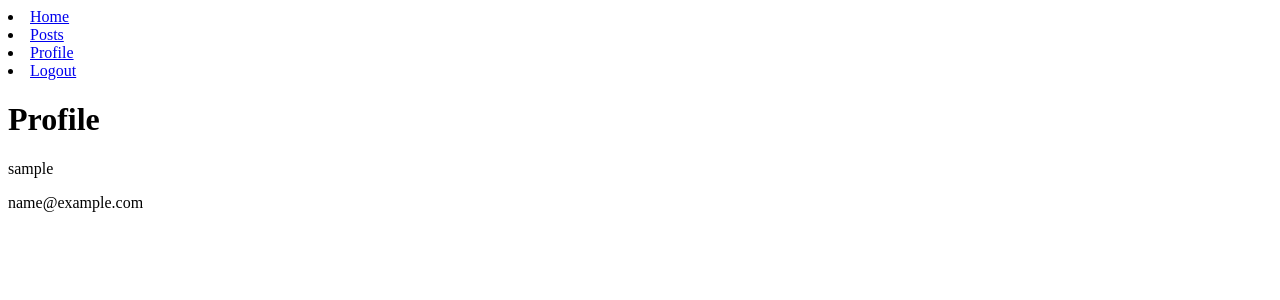
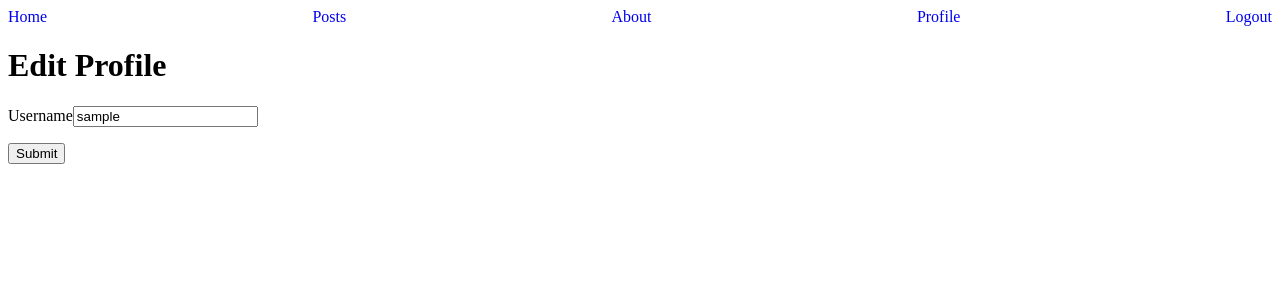
Before and after one commit to plainjacob/markdown-blog, a Flask app: page /edit_profile in a window 1280 px wide. Shown: the top 300 px of the page. Run offline with Flask 3, Linux system fonts and the light colour scheme; the visitor is signed in with stand-in values (Sample User, id 1).

Commit message:
feat: change username

```diff
--- a/app/forms.py
+++ b/app/forms.py
@@ -6,6 +6,7 @@ from app.extensions import db
 from app.models.user import User
 
 
+# REGISTER FORM
 class RegisterForm(FlaskForm):
   username = StringField('Username', validators=[DataRequired()])
   email = StringField('Email', validators=[DataRequired(), Email()])
@@ -27,8 +28,15 @@ class RegisterForm(FlaskForm):
     if user is not None:
       raise ValidationError('Email address is already registered.')
 
+# LOGIN FORM
 class LoginForm(FlaskForm):
   username = StringField('Username', validators=[DataRequired()])
   password = PasswordField('Password', validators=[DataRequired()])
   remember_me = BooleanField('Remember Me')
   submit = SubmitField('Sign In')
+
+
+# EDIT PROFILE FORM
+class EditProfileForm(FlaskForm):
+  username = StringField('Username', validators=[DataRequired()])
+  submit = SubmitField('Submit')
--- a/app/main/routes.py
+++ b/app/main/routes.py
@@ -1,7 +1,11 @@
-from flask import render_template
+from flask import render_template, flash, redirect, url_for, request
 from app.main import bp
-from app.extensions import pages
+from app.extensions import db, pages
 from app.config import Config
+from flask_login import login_required, current_user
+from app.models.user import User
+from app.forms import EditProfileForm
+import sqlalchemy as sa
 
 # INDEX
 @bp.route('/')
@@ -11,7 +15,29 @@ def index():
                   key=lambda p: p.meta['date'])[0]
   return render_template('index.html', title='Home', latest=latest)
 
+# ABOUT
+@bp.route('/about')
+def about():
+  return render_template('about.html', title='About')
+
+
 # PROFILE
-@bp.route('/<user>')
-def profile(user):
-  return render_template('profile.html', title='Profile')
+@bp.route('/<username>')
+@login_required
+def profile(username):
+  user = db.first_or_404(sa.select(User).where(User.username == username))
+  return render_template('profile.html', title='Profile', user=user)
+
+# EDIT PROFILE
+@bp.route('/edit_profile', methods=['GET', 'POST'])
+@login_required
+def edit_profile():
+  form = EditProfileForm()
+  if form.validate_on_submit():
+    current_user.username = form.username.data
+    db.session.commit()
+    flash('Your changes have been saved.')
+    return redirect(url_for('main.edit_profile'))
+  elif request.method == 'GET':
+    form.username.data = current_user.username
+  return render_template('edit_profile.html', title='Edit Profile', form=form)
--- a/app/static/style.css
+++ b/app/static/style.css
@@ -0,0 +1,18 @@
+/* NAV BAR */
+nav {
+  display: flex;
+  justify-content: space-between;
+}
+
+nav > li {
+  list-style-type: none;
+}
+
+nav > li > a {
+  text-decoration: none;
+}
+
+/* FLASH */
+.notification {
+  list-style-type: none;
+}
--- a/app/templates/base.html
+++ b/app/templates/base.html
@@ -4,12 +4,13 @@
     <meta charset="UTF-8" />
     <meta name="viewport" content="width=device-width, initial-scale=1.0" />
     <title>{% block title %} {{ title }} {% endblock %} - PlainJacob</title>
+    <link rel="stylesheet" href="/static/style.css" />
   </head>
   <body>
     {% with messages = get_flashed_messages() %} {% if messages %}
     <ul>
       {% for message in messages %}
-      <li>{{ message }}</li>
+      <li class="notification">{{ message }}</li>
       {% endfor %}
     </ul>
     {% endif %} {% endwith %}
@@ -19,7 +20,10 @@
         <a href="{{ url_for('main.index') }}">Home</a>
       </li>
       <li>
-        <a href="{{ url_for('posts.posts')}}">Posts</a>
+        <a href="{{ url_for('posts.posts') }}">Posts</a>
+      </li>
+      <li>
+        <a href="{{ url_for('main.about') }}">About</a>
       </li>
       {% if current_user.is_anonymous %}
       <li>
@@ -27,7 +31,7 @@
       </li>
       {% else %}
       <li>
-        <a href="{{url_for('main.profile', user=current_user.username )}}"
+        <a href="{{ url_for('main.profile', username=current_user.username ) }}"
           >Profile</a
         >
       </li>
--- /dev/null
+++ b/app/templates/edit_profile.html
@@ -0,0 +1,16 @@
+{% extends "base.html" %} {% block header %}
+<h1>{% block title %}{{ title }}{% endblock %}</h1>
+{% endblock %}{% block content %}
+<form action="" method="post">
+  {{ form.csrf_token}}
+  <!-- USERNAME -->
+  <p>
+    {{ form.username.label }}{{ form.username() }} {% for error in
+    form.username.errors %}
+    <span style="color: red">[{{ error }}]</span>
+    {% endfor %}
+  </p>
+  <!-- SUBMIT -->
+  <p>{{ form.submit() }}</p>
+</form>
+{% endblock %}
--- a/app/templates/index.html
+++ b/app/templates/index.html
@@ -1,7 +1,8 @@
 {% extends "base.html" %}{% block header %}
 <h1>{% block title %}{{ title }}{% endblock %}</h1>
-{% endblock %} {% block content %}
+{% endblock %} {% block content %} {% if current_user.username %}
 <h2>Hi, {{ current_user.username }}</h2>
+{% endif %}
 <div>
   <h2>Latest Article</h2>
   <a href="{{ url_for('posts.post', name=latest.path.replace('posts/', '')) }}"
--- a/app/templates/profile.html
+++ b/app/templates/profile.html
@@ -1,6 +1,8 @@
 {% extends "base.html" %} {% block header %}
 <h1>{% block title %}{{ title }}{% endblock %}</h1>
 {% endblock %} {% block content %}
-<p>{{current_user.username}}</p>
-<p>{{current_user.email}}</p>
-{% endblock %}
+<p>{{ user.username }}</p>
+<p>{{ user.email }}</p>
+{% if user == current_user %}
+<p><a href="{{ url_for('main.edit_profile') }}">Edit profile</a></p>
+{% endif %} {% endblock %}
--- a/app/templates/register.html
+++ b/app/templates/register.html
@@ -1,7 +1,7 @@
 {% extends "base.html" %} {% block header %}
 <h1>{% block title %}{{ title }}{% endblock %}</h1>
 {% endblock %} {% block content %}
-<form action="/register" method="post">
+<form action="" method="post">
   {{ form.csrf_token }}
   <!-- USERNAME -->
   <p>
@@ -31,6 +31,7 @@
     <span style="color: red">[{{ error }}]</span>
     {% endfor %}
   </p>
+  <!-- SUBMIT -->
   <p>{{ form.submit() }}</p>
 </form>
 <p>
```
Also changed, not shown: app/config.py (+12 -3 lines), app/templates/about.html (added, +7 -0 lines), app/templates/login.html (+22 -3 lines), app/app.db.
